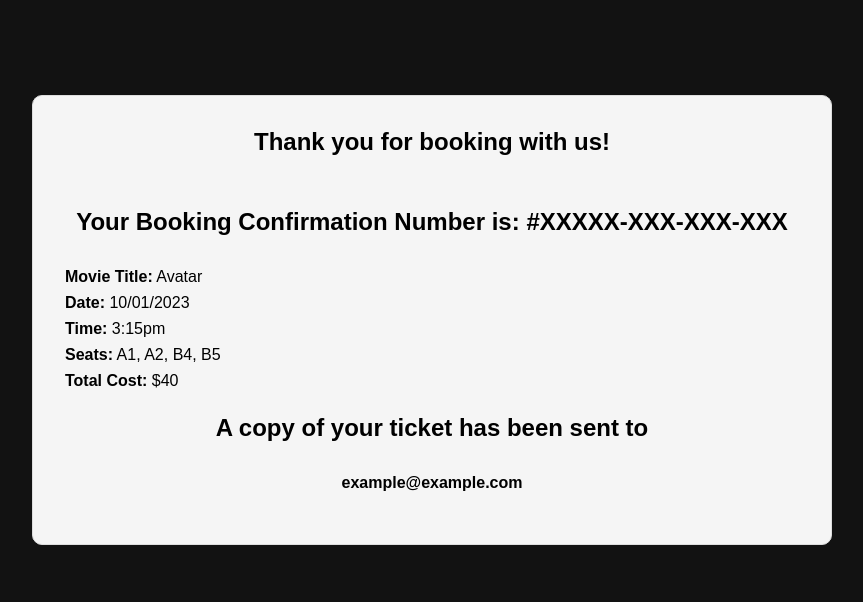
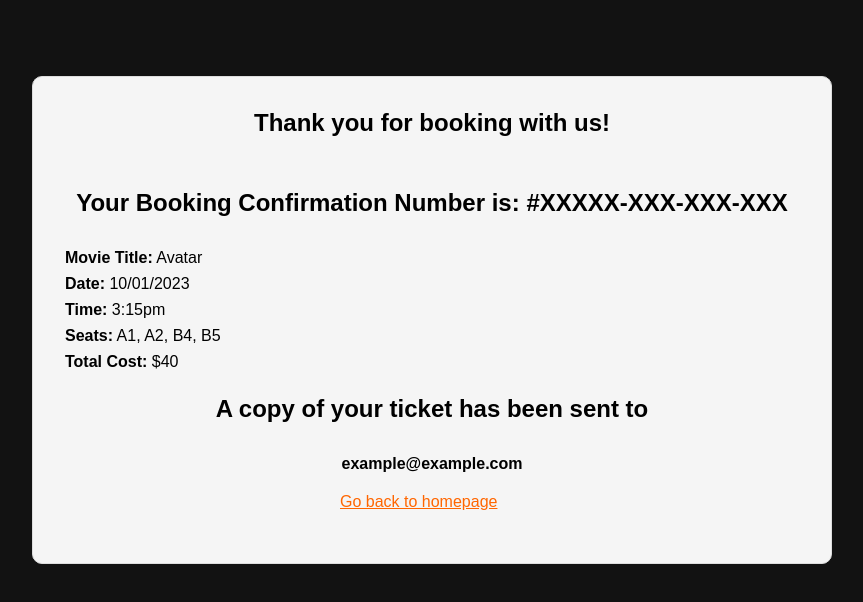
Before and after one commit to Cucumbercon/Cinema-Project, a React (Create React App) app in the folder web/: page /confirmationpage in a window 1280 px wide. Shown: the top 602 px of the page, without its empty margins (208-1071 px from the left). Built offline with nearby package versions, Linux system fonts and the light colour scheme; a web font is replaced by a local one.

Commit message:
link to go back to homepage

```diff
--- a/web/src/pages/ConfirmationPage/ConfirmationPage.css
+++ b/web/src/pages/ConfirmationPage/ConfirmationPage.css
@@ -19,6 +19,13 @@
     height: 2rem;
     width: 100%;
 }
+
+.orange-underlined-link {
+    color: #ff6600;
+    text-decoration: underline;
+    margin-left: 275px;
+}
+
 
 .confirmation-page h2 {
     color: black;
--- a/web/src/pages/ConfirmationPage/ConfirmationPage.js
+++ b/web/src/pages/ConfirmationPage/ConfirmationPage.js
@@ -1,16 +1,17 @@
 import React from 'react';
+import { Link } from 'react-router-dom'; // Assuming you're using React Router
 import './ConfirmationPage.css';
 
 function ConfirmationPage() {
 
     const confirmationData = {
         confirmationNumber: "XXXXX-XXX-XXX-XXX",
-        movieTitle: " Avatar",
-        date: " 10/01/2023",
-        time: " 3:15pm",
-        seats: " A1, A2, B4, B5",
-        totalCost: " $40",
-        email: " example@example.com"
+        movieTitle: "Avatar",
+        date: "10/01/2023",
+        time: "3:15pm",
+        seats: "A1, A2, B4, B5",
+        totalCost: "$40",
+        email: "example@example.com"
     };
 
     return (
@@ -25,7 +26,13 @@ function ConfirmationPage() {
                 <p><strong>Seats:</strong> {confirmationData.seats}</p>
                 <p><strong>Total Cost:</strong> {confirmationData.totalCost}</p>
             </div>
-            <p> <h3>A copy of your ticket has been sent to </ h3> <span>{confirmationData.email}</span></p>
+            <p>
+                <h3>A copy of your ticket has been sent to </h3>
+                <span>{confirmationData.email}</span>
+            </p>
+            <p>
+                <Link to="/" className="orange-underlined-link">Go back to homepage</Link>
+            </p>
         </div>
     );
 }
```
